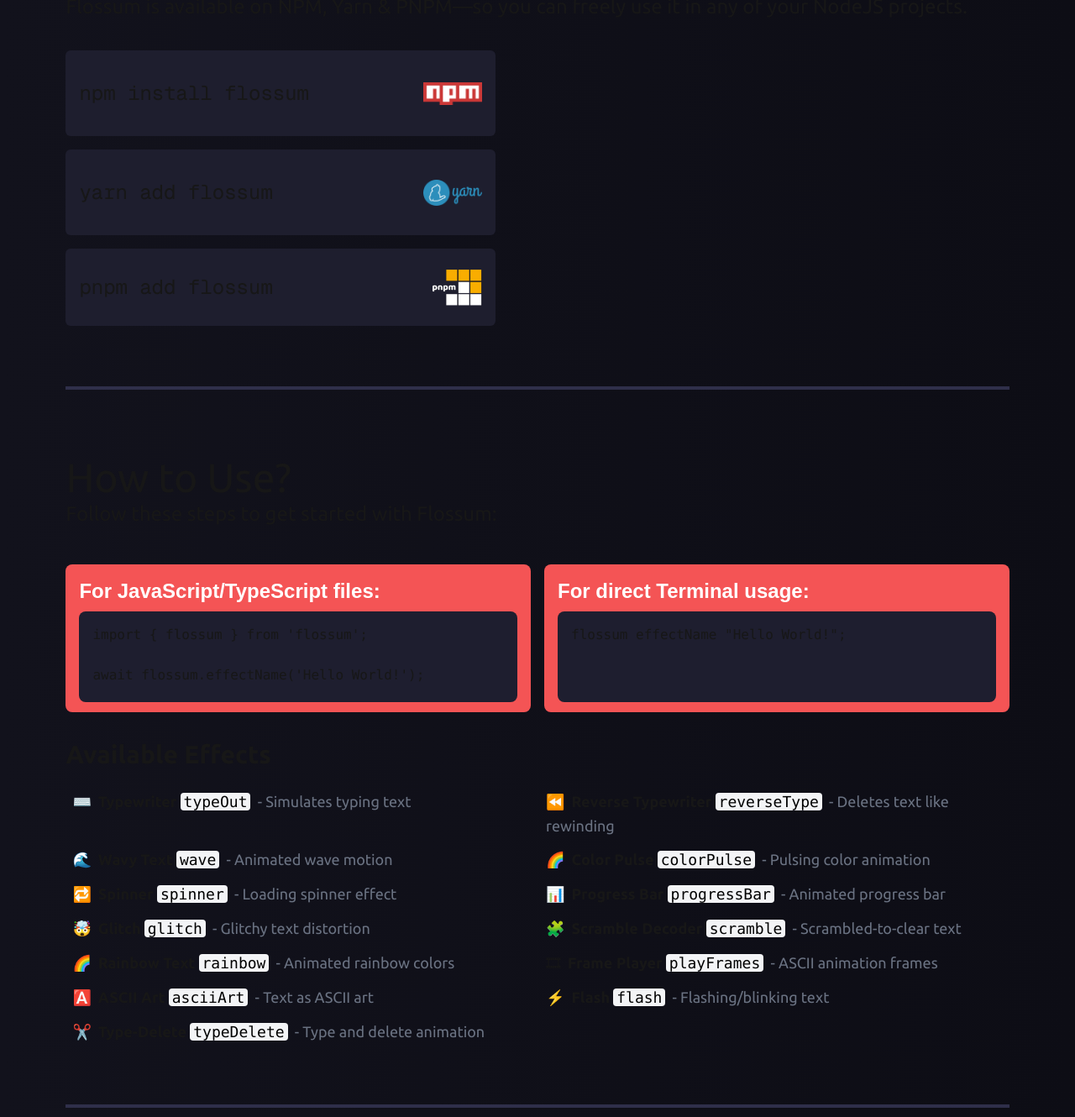
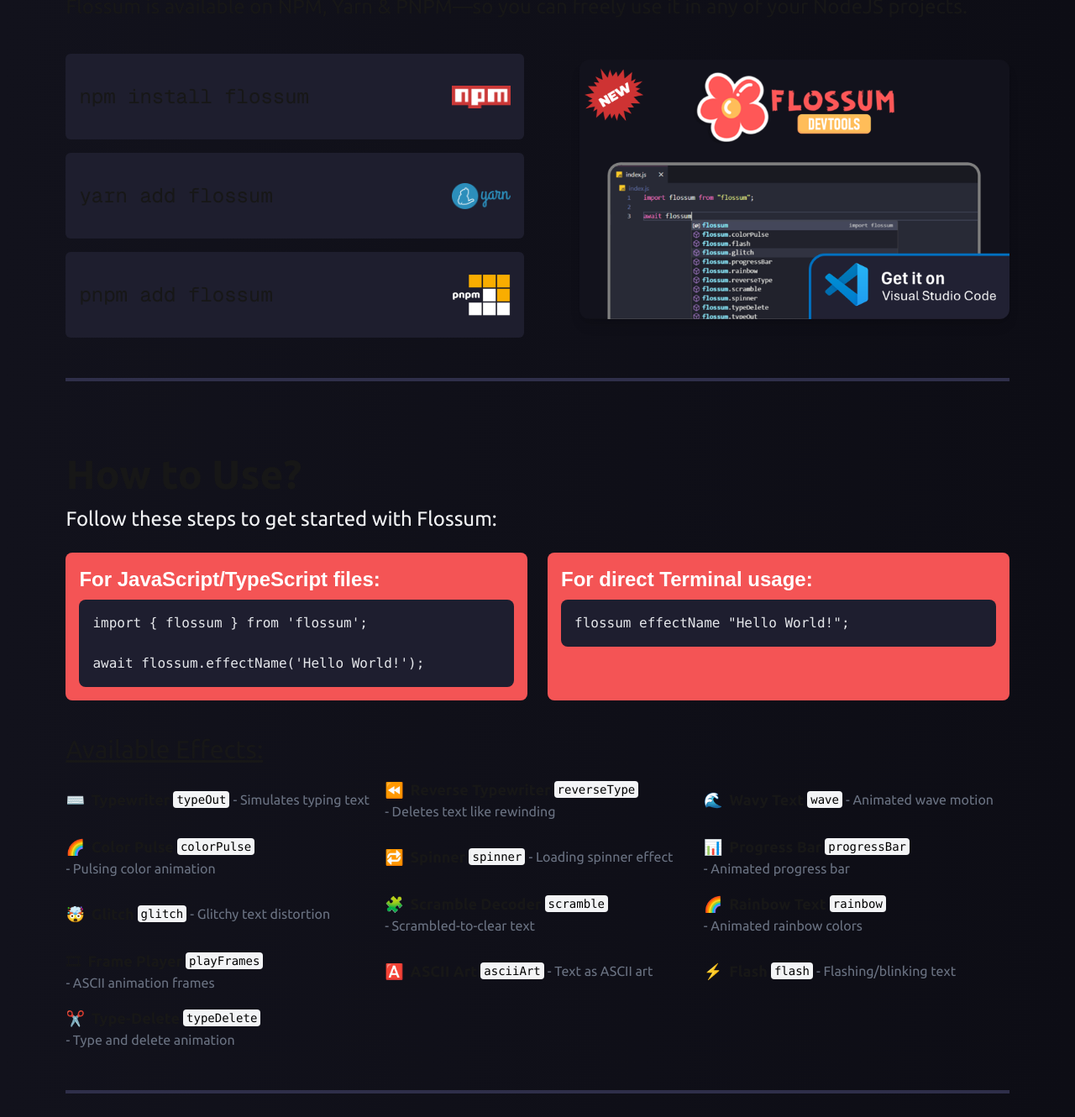
Before and after one commit to pushkarsinghh/flossum-website, a Next.js app: page / in a window 1280 px wide. Shown: the part 920-2250 px from the top of the page at 84% size. Built offline with nearby package versions, Linux system fonts and the light colour scheme.

Commit message:
Added Devtools info and improved responsiveness of the site

```diff
--- a/components/contribute.tsx
+++ b/components/contribute.tsx
@@ -11,7 +11,7 @@
                 <div className="flex justify-between items-end mb-10">
                     <div>
                         <h1
-                            className="text-3xl sm:text-4xl md:text-5xl"
+                            className="text-3xl font-bold sm:text-4xl md:text-5xl"
                             style={{ fontFamily: ubuntu.style.fontFamily }}
                         >
                             Contributions are Welcome!
--- a/components/platforms.tsx
+++ b/components/platforms.tsx
@@ -1,17 +1,16 @@
-"use client"
-import { Ubuntu } from 'next/font/google';
-import Image from 'next/image';
+"use client";
+import { Ubuntu } from "next/font/google";
+import Image from "next/image";
 
-const ubuntu = Ubuntu({ weight: ['300', '400', '700', '700'], subsets: ['latin'] });
+const ubuntu = Ubuntu({ weight: ["300", "400", "700"], subsets: ["latin"] });
 
 export default function Products() {
     return (
-        <div className="mt-8 ml-[3vw] p-4 sm:p-8 md:p-10 pb-0" id='platforms'>
-            <div>
-                <div className="flex justify-between items-end">
-                    <div>
+        <div className="mt-8 ml-[3vw] mr-[3vw] p-4 sm:p-8 md:p-10 pb-0" id="platforms">
+            {/* Heading Section */}
+            <div className="text-left">
                 <h1
-                            className="text-3xl sm:text-4xl md:text-5xl"
+                    className="text-3xl font-bold sm:text-4xl md:text-5xl"
                     style={{ fontFamily: ubuntu.style.fontFamily }}
                 >
                     Available across Platforms
@@ -20,63 +19,90 @@
                     className="ml-0 m-1 text-lg sm:text-xl md:text-2xl"
                     style={{ fontFamily: ubuntu.style.fontFamily }}
                 >
-                            Flossum is available on NPM, Yarn & PNPM—so you can freely use it in any of your NodeJS projects.
+                    Flossum is available on NPM, Yarn & PNPM—so you can freely use it in
+                    any of your NodeJS projects.
                 </p>
             </div>
-                </div>
-                <div className="flex flex-col flex-start mt-4 mb-4 items-start">
-                    <div className="bg-[#1e1e2e] rounded-md p-3 sm:p-4 mt-4 text-lg sm:text-xl md:text-2xl w-full sm:w-[60vw] md:w-[40vw] flex justify-between items-center cursor-pointer"
-                        onClick={() => navigator.clipboard.writeText('npm install flossum')}
+
+            {/* Two Column Section */}
+            <div className="flex flex-col md:flex-row justify-between items-center gap-8 mt-6">
+                {/* Left: Commands */}
+                <div className="flex flex-col flex-1 items-start">
+                    {/* NPM */}
+                    <div
+                        className="bg-[#1e1e2e] rounded-md p-3 sm:p-4 mt-4 text-lg sm:text-xl md:text-2xl w-full sm:w-[60vw] md:w-full flex justify-between items-center cursor-pointer"
+                        onClick={() => navigator.clipboard.writeText("npm install flossum")}
                         title="Copy npm install command to clipboard"
                     >
                         <p className="font-mono">npm install flossum</p>
-                        <div className="relative ml-2" style={{ width: 70, height: 70 }}>
+                        <div className="relative ml-2 w-[60px] h-[60px] sm:w-[70px] sm:h-[70px]">
                             <Image
                                 src="/npmLogo.png"
                                 alt="NPM Logo"
-                                layout="fill"
-                                objectFit="contain"
-                                className="sm:w-[70px] sm:h-[70px]"
+                                fill
+                                className="object-contain"
                                 sizes="(max-width: 640px) 50px, 70px"
                             />
                         </div>
                     </div>
+
+                    {/* Yarn */}
                     <div
-                        className="bg-[#1e1e2e] rounded-md p-3 sm:p-4 mt-4 text-lg sm:text-xl md:text-2xl w-full sm:w-[60vw] md:w-[40vw] flex justify-between items-center cursor-pointer"
-                        onClick={() => navigator.clipboard.writeText('yarn add flossum')}
+                        className="bg-[#1e1e2e] rounded-md p-3 sm:p-4 mt-4 text-lg sm:text-xl md:text-2xl w-full sm:w-[60vw] md:w-full flex justify-between items-center cursor-pointer"
+                        onClick={() => navigator.clipboard.writeText("yarn add flossum")}
                         title="Copy yarn add command to clipboard"
                     >
                         <p className="font-mono">yarn add flossum</p>
-                        <div className="relative ml-2" style={{ width: 70, height: 70 }}>
+                        <div className="relative ml-2 w-[60px] h-[60px] sm:w-[70px] sm:h-[70px]">
                             <Image
                                 src="/yarnLogo.png"
                                 alt="Yarn Logo"
-                                layout="fill"
-                                objectFit="contain"
-                                className="sm:w-[70px] sm:h-[70px]"
+                                fill
+                                className="object-contain"
                                 sizes="(max-width: 640px) 50px, 70px"
                             />
                         </div>
                     </div>
-                    <div className="bg-[#1e1e2e] rounded-md p-3 sm:p-4 mt-4 text-lg sm:text-xl md:text-2xl w-full sm:w-[60vw] md:w-[40vw] flex justify-between items-center cursor-pointer"
-                        onClick={() => navigator.clipboard.writeText('pnpm add flossum')}
+
+                    {/* PNPM */}
+                    <div
+                        className="bg-[#1e1e2e] rounded-md p-3 sm:p-4 mt-4 text-lg sm:text-xl md:text-2xl w-full sm:w-[60vw] md:w-full flex justify-between items-center cursor-pointer"
+                        onClick={() => navigator.clipboard.writeText("pnpm add flossum")}
                         title="Copy pnpm add command to clipboard"
                     >
                         <p className="font-mono">pnpm add flossum</p>
-                        <div className="relative ml-2" style={{ width: 60, height: 60 }}>
+                        <div className="relative ml-2 w-[60px] h-[60px] sm:w-[70px] sm:h-[70px]">
                             <Image
                                 src="/pnpmLogo.png"
                                 alt="PNPM Logo"
-                                layout="fill"
-                                objectFit="contain"
-                                className="sm:w-[70px] sm:h-[70px]"
+                                fill
+                                className="object-contain"
                                 sizes="(max-width: 640px) 50px, 70px"
                             />
                         </div>
                     </div>
                 </div>
+
+                {/* Right: Image */}
+                <div className="flex-1 flex justify-center md:justify-end mt-8 md:mt-0">
+                    <div className="relative w-[90%] sm:w-[70%] md:w-[40vw] h-auto"
+                        onClick={() => {
+                            window.open("https://marketplace.visualstudio.com/items?itemName=pushkarscripts.flossum-devtools", "_blank");
+                        }}
+                    >
+                        <Image
+                            src="/devtools.png"
+                            alt="Flossum DevTools"
+                            width={700}
+                            height={400}
+                            className="rounded-xl shadow-lg object-contain transition-transform duration-300 hover:scale-95 cursor-pointer"
+                            sizes="(max-width: 768px) 100vw, 40vw"
+                        />
                     </div>
-            <hr className='border-[#2f2f4a] border-2 mt-18 mr-[3vw]'/>
+                </div>
+            </div>
+
+            <hr className="border-[#2f2f4a] border-2 mt-12" />
         </div>
     );
 }
--- a/components/support.tsx
+++ b/components/support.tsx
@@ -1,53 +1,94 @@
-"use client"
-import { Ubuntu } from 'next/font/google';
-import Image from 'next/image';
+"use client";
 
-const ubuntu = Ubuntu({ weight: ['300', '400', '700', '700'], subsets: ['latin'] });
+import { Ubuntu } from "next/font/google";
+import Image from "next/image";
+
+const ubuntu = Ubuntu({
+  weight: ["300", "400", "700"],
+  subsets: ["latin"],
+});
 
 export default function Support() {
   return (
-        <div className="mt-0 ml-[3vw] p-4 sm:p-8 md:p-10 pb-0" id='sponsor'>
-            <div>
-                <div className="flex justify-between items-end">
-                    <div>
+    <section
+      id="sponsor"
+      className="mt-0 ml-[3vw] p-4 sm:p-8 md:p-10 pb-0 flex flex-col"
+    >
+      {/* Title Section */}
+      <div className="flex flex-col gap-2">
         <h1
-                            className="text-3xl sm:text-4xl md:text-5xl"
+          className="text-3xl sm:text-4xl md:text-5xl font-bold"
           style={{ fontFamily: ubuntu.style.fontFamily }}
         >
           Support Us
         </h1>
         <p
-                            className="ml-0 m-1 text-lg sm:text-xl md:text-2xl"
+          className="text-lg sm:text-xl md:text-2xl text-gray-600 dark:text-gray-300"
           style={{ fontFamily: ubuntu.style.fontFamily }}
         >
-                            If you find Flossum useful, consider supporting us to keep the project alive:
+          If you find <span className="font-semibold">Flossum</span> useful,
+          consider supporting us to keep the project alive 💫
         </p>
       </div>
+
+      {/* Support Cards */}
+      <div className="flex flex-wrap gap-6 mt-8 mb-12 items-center">
+        {/* GitHub Star */}
+        <div
+          onClick={() =>
+            window.open(
+              "https://github.com/pushkarsinghh/flossum",
+              "_blank",
+              "noopener,noreferrer"
+            )
+          }
+          className="hover:scale-105 transition-transform duration-300 cursor-pointer"
+        >
+          <Image
+            src="/StarOnGitHub.png"
+            alt="Star Us On GitHub"
+            height={180}
+            width={250}
+            className="rounded-xl shadow-md"
+          />
         </div>
-                <div className='flex flex-row width-full gap-3.5'>
-                    <div className="flex flex-wrap gap-4 mt-5 mb-12">
-                        <div
-                            onClick={() => window.open("https://github.com/pushkarsinghh/flossum", "_blank", "noopener,noreferrer")}
-                            className="hover:scale-102 transition-transform duration-200 cursor-pointer"
-                        >
-                            <Image src={"/StarOnGitHub.png"} alt="Star Us On GitHub" height={180} width={250} />
-                        </div>
+
+        {/* Buy Me a Coffee */}
         <a
           href="https://buymeacoffee.com/pushkarsinghh"
           target="_blank"
           rel="noopener noreferrer"
+          className="hover:scale-105 transition-transform duration-300 cursor-pointer"
         >
-                            <Image src={"/BMAC.png"} alt="Buy Me a Coffee" height={180} width={300} className="hover:scale-102 transition-transform duration-200 cursor-pointer" />
+          <Image
+            src="/BMAC.png"
+            alt="Buy Me a Coffee"
+            height={180}
+            width={300}
+            className="rounded-xl shadow-md"
+          />
         </a>
+
+        {/* GitHub Sponsor */}
         <div
-                            onClick={() => window.open("https://github.com/sponsors/pushkarsinghh", "_blank", "noopener,noreferrer")}
-                            className="rounded-xl hover:scale-102 transition-transform duration-200 cursor-pointer"
+          onClick={() =>
+            window.open(
+              "https://github.com/sponsors/pushkarsinghh",
+              "_blank",
+              "noopener,noreferrer"
+            )
+          }
+          className="hover:scale-105 transition-transform duration-300 cursor-pointer"
         >
-                            <Image src={"/SponsorOnGitHub.png"} alt="Sponsor on GitHub" height={180} width={200} />
+          <Image
+            src="/SponsorOnGitHub.png"
+            alt="Sponsor on GitHub"
+            height={180}
+            width={220}
+            className="rounded-xl shadow-md"
+          />
         </div>
       </div>
-                </div>
-            </div>
-        </div>
-    )
+    </section>
+  );
 }
--- a/components/tutorial.tsx
+++ b/components/tutorial.tsx
@@ -1,131 +1,118 @@
 import { Ubuntu } from 'next/font/google';
 
-const ubuntu = Ubuntu({ weight: ['300', '400', '700', '700'], subsets: ['latin'] });
+const ubuntu = Ubuntu({
+    weight: ['300', '400', '700'],
+    subsets: ['latin'],
+});
 
 export default function Tutorial() {
     return (
-        <div className="mt-0 ml-[3vw] mr-[3vw] p-4 sm:p-8 md:p-10 pb-0" id='tutorial'>
-            <div className="flex justify-between items-end">
+        <div
+            className="mt-0 mx-[3vw] p-4 sm:p-6 md:p-10 pb-0"
+            id="tutorial"
+        >
+            {/* Header Section */}
+            <div className="flex flex-col sm:flex-row justify-between items-start sm:items-end gap-2">
                 <div>
                     <h1
-                        className="text-3xl sm:text-4xl md:text-5xl"
+                        className="text-3xl sm:text-4xl font-bold md:text-5xl leading-tight"
                         style={{ fontFamily: ubuntu.style.fontFamily }}
                     >
                         How to Use?
                     </h1>
                     <p
-                        className="ml-0 m-1 text-lg sm:text-xl md:text-2xl"
+                        className="mt-2 text-lg sm:text-xl md:text-2xl text-gray-100"
                         style={{ fontFamily: ubuntu.style.fontFamily }}
                     >
                         Follow these steps to get started with Flossum:
                     </p>
                 </div>
             </div>
-            <div className='flex flex-row gap-4 mt-6 sm: flex-wrap md:flex-nowrap'>
-                <div className='bg-[#f45455] p-4 rounded-lg mt-4 w-full'>
-                    <p className='text-white text-2xl font-semibold' style={{ fontFamily: '"Bahnschrift Condensed", Bahnschrift, Arial, sans-serif' }}>For JavaScript/TypeScript files:</p>
-                    <div className='bg-[#1e1e2f] p-4 rounded-lg mt-2 h-[75%]'>
-                        <pre>
+
+            {/* Code Examples Section */}
+            <div className="flex flex-col md:flex-row gap-6 mt-6">
+                <div className="bg-[#f45455] p-4 rounded-lg w-full md:w-1/2">
+                    <p
+                        className="text-white text-xl sm:text-2xl font-semibold mb-2"
+                        style={{
+                            fontFamily:
+                                '"Bahnschrift Condensed", Bahnschrift, Arial, sans-serif',
+                        }}
+                    >
+                        For JavaScript/TypeScript files:
+                    </p>
+                    <div className="bg-[#1e1e2f] p-4 rounded-lg overflow-x-auto">
+                        <pre className="text-sm sm:text-base text-gray-200">
                             <code>
-                                import &#123; flossum &#125; from &apos;flossum&apos;;<br />
-                                <br />
+                                import &#123; flossum &#125; from &apos;flossum&apos;;{'\n'}
+                                {'\n'}
                                 await flossum.effectName(&apos;Hello World!&apos;);
                             </code>
                         </pre>
                     </div>
                 </div>
-                <div className='bg-[#f45455] p-4 rounded-lg mt-4 w-full'>
-                    <p className='text-white text-2xl font-semibold' style={{ fontFamily: '"Bahnschrift Condensed", Bahnschrift, Arial, sans-serif' }}>For direct Terminal usage:</p>
-                    <div className='bg-[#1e1e2f] p-4 rounded-lg mt-2 h-[75%]'>
-                        <pre>
+
+                <div className="bg-[#f45455] p-4 rounded-lg w-full md:w-1/2">
+                    <p
+                        className="text-white text-xl sm:text-2xl font-semibold mb-2"
+                        style={{
+                            fontFamily:
+                                '"Bahnschrift Condensed", Bahnschrift, Arial, sans-serif',
+                        }}
+                    >
+                        For direct Terminal usage:
+                    </p>
+                    <div className="bg-[#1e1e2f] p-4 rounded-lg overflow-x-auto">
+                        <pre className="text-sm sm:text-base text-gray-200">
                             <code>
-                                flossum effectName &quot;Hello World!&quot;;
-                                <br />
-                                <br />
+                                flossum effectName &quot;Hello World!&quot;;{'\n'}
                             </code>
                         </pre>
                     </div>
                 </div>
             </div>
-            <section className="flex flex-col mt-8">
+
+            {/* Available Effects Section */}
+            <section className="flex flex-col mt-10">
                 <h2
-                    className="text-3xl font-semibold mb-2"
+                    className="text-2xl underline sm:text-3xl mb-4"
                     style={{ fontFamily: ubuntu.style.fontFamily }}
                 >
-                    Available Effects
+                    Available Effects:
                 </h2>
+
                 <ul
-                    className="grid grid-cols-1 sm:grid-cols-2 gap-3 mt-4 ml-2 text-base sm:text-lg"
+                    className="grid grid-cols-1 sm:grid-cols-2 md:grid-cols-3 gap-4 text-base sm:text-lg"
                     style={{ fontFamily: ubuntu.style.fontFamily }}
                 >
-                    <li>
-                        <span className="mr-2">⌨️</span>
-                        <b>Typewriter</b> <code className="bg-gray-100 px-1 rounded text-black p-[0.5]">typeOut</code>
-                        <span className="text-gray-500 ml-1"> - Simulates typing text</span>
-                    </li>
-                    <li>
-                        <span className="mr-2">⏪</span>
-                        <b>Reverse Typewriter</b> <code className="bg-gray-100 px-1 rounded text-black p-[0.5]">reverseType</code>
-                        <span className="text-gray-500 ml-1"> - Deletes text like rewinding</span>
-                    </li>
-                    <li>
-                        <span className="mr-2">🌊</span>
-                        <b>Wavy Text</b> <code className="bg-gray-100 px-1 rounded text-black p-[0.5]">wave</code>
-                        <span className="text-gray-500 ml-1"> - Animated wave motion</span>
-                    </li>
-                    <li>
-                        <span className="mr-2">🌈</span>
-                        <b>Color Pulse</b> <code className="bg-gray-100 px-1 rounded text-black p-[0.5]">colorPulse</code>
-                        <span className="text-gray-500 ml-1"> - Pulsing color animation</span>
-                    </li>
-                    <li>
-                        <span className="mr-2">🔁</span>
-                        <b>Spinner</b> <code className="bg-gray-100 px-1 rounded text-black p-[0.5]">spinner</code>
-                        <span className="text-gray-500 ml-1"> - Loading spinner effect</span>
-                    </li>
-                    <li>
-                        <span className="mr-2">📊</span>
-                        <b>Progress Bar</b> <code className="bg-gray-100 px-1 rounded text-black p-[0.5]">progressBar</code>
-                        <span className="text-gray-500 ml-1"> - Animated progress bar</span>
-                    </li>
-                    <li>
-                        <span className="mr-2">🤯</span>
-                        <b>Glitch</b> <code className="bg-gray-100 px-1 rounded text-black p-[0.5]">glitch</code>
-                        <span className="text-gray-500 ml-1"> - Glitchy text distortion</span>
-                    </li>
-                    <li>
-                        <span className="mr-2">🧩</span>
-                        <b>Scramble Decoder</b> <code className="bg-gray-100 px-1 rounded text-black p-[0.5]">scramble</code>
-                        <span className="text-gray-500 ml-1"> - Scrambled-to-clear text</span>
-                    </li>
-                    <li>
-                        <span className="mr-2">🌈</span>
-                        <b>Rainbow Text</b> <code className="bg-gray-100 px-1 rounded text-black p-[0.5]">rainbow</code>
-                        <span className="text-gray-500 ml-1"> - Animated rainbow colors</span>
-                    </li>
-                    <li>
-                        <span className="mr-2">🎞</span>
-                        <b>Frame Player</b> <code className="bg-gray-100 px-1 rounded text-black p-[0.5]">playFrames</code>
-                        <span className="text-gray-500 ml-1"> - ASCII animation frames</span>
-                    </li>
-                    <li>
-                        <span className="mr-2">🅰️</span>
-                        <b>ASCII Art</b> <code className="bg-gray-100 px-1 rounded text-black p-[0.5]">asciiArt</code>
-                        <span className="text-gray-500 ml-1"> - Text as ASCII art</span>
-                    </li>
-                    <li>
-                        <span className="mr-2">⚡</span>
-                        <b>Flash</b> <code className="bg-gray-100 px-1 rounded text-black p-[0.5]">flash</code>
-                        <span className="text-gray-500 ml-1"> - Flashing/blinking text</span>
-                    </li>
-                    <li>
-                        <span className="mr-2">✂️</span>
-                        <b>Type-Delete</b> <code className="bg-gray-100 px-1 rounded text-black p-[0.5]">typeDelete</code>
-                        <span className="text-gray-500 ml-1"> - Type and delete animation</span>
-                    </li>
+                    {[
+                        ['⌨️', 'Typewriter', 'typeOut', 'Simulates typing text'],
+                        ['⏪', 'Reverse Typewriter', 'reverseType', 'Deletes text like rewinding'],
+                        ['🌊', 'Wavy Text', 'wave', 'Animated wave motion'],
+                        ['🌈', 'Color Pulse', 'colorPulse', 'Pulsing color animation'],
+                        ['🔁', 'Spinner', 'spinner', 'Loading spinner effect'],
+                        ['📊', 'Progress Bar', 'progressBar', 'Animated progress bar'],
+                        ['🤯', 'Glitch', 'glitch', 'Glitchy text distortion'],
+                        ['🧩', 'Scramble Decoder', 'scramble', 'Scrambled-to-clear text'],
+                        ['🌈', 'Rainbow Text', 'rainbow', 'Animated rainbow colors'],
+                        ['🎞', 'Frame Player', 'playFrames', 'ASCII animation frames'],
+                        ['🅰️', 'ASCII Art', 'asciiArt', 'Text as ASCII art'],
+                        ['⚡', 'Flash', 'flash', 'Flashing/blinking text'],
+                        ['✂️', 'Type-Delete', 'typeDelete', 'Type and delete animation'],
+                    ].map(([emoji, title, code, desc]) => (
+                        <li key={code} className="flex flex-wrap items-center">
+                            <span className="mr-2">{emoji}</span>
+                            <b>{title}</b>{' '}
+                            <code className="bg-gray-100 px-1 rounded text-black mx-1 text-sm">
+                                {code}
+                            </code>
+                            <span className="text-gray-500 text-sm sm:text-base">{` - ${desc}`}</span>
+                        </li>
+                    ))}
                 </ul>
             </section>
-            <hr className='border-[#2f2f4a] border-2 mt-18 mb-0'/>
+
+            <hr className="border-[#2f2f4a] border-2 mt-12 mb-0" />
         </div>
-    )
+    );
 }
```
Also changed, not shown: components/footer.tsx (+135 -23 lines), public/devtools.png (added). Lines whose indentation alone changed are shown as unchanged.
